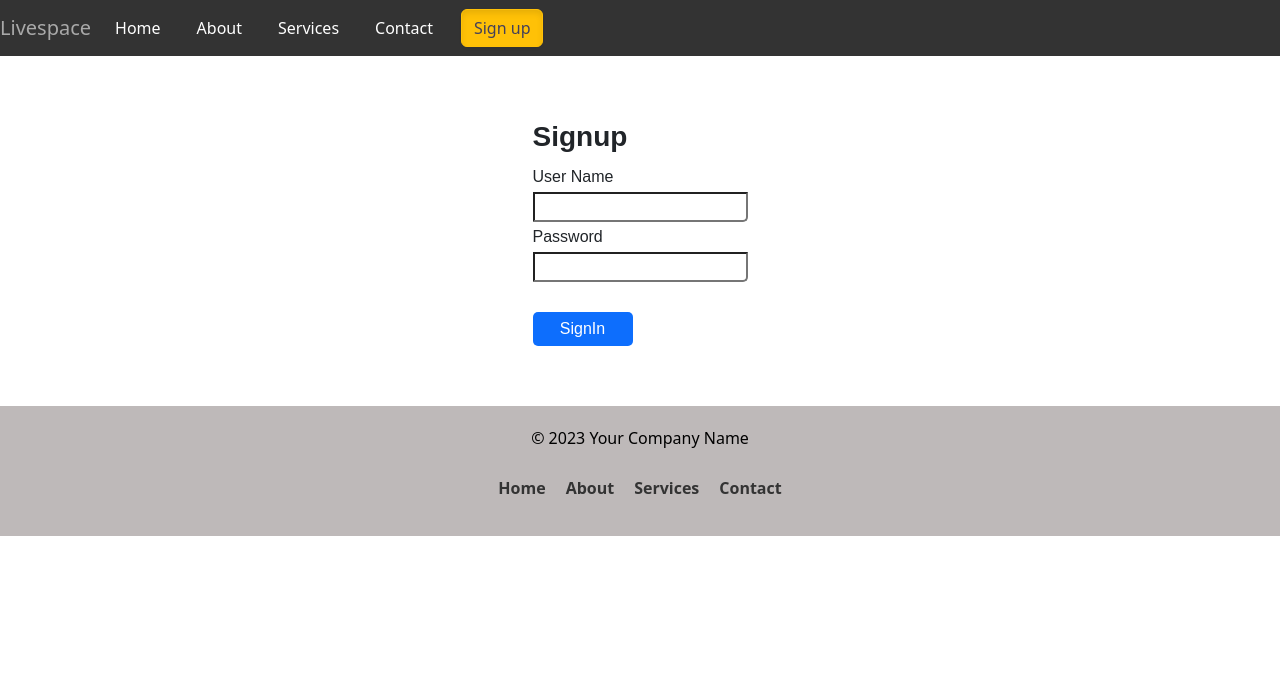
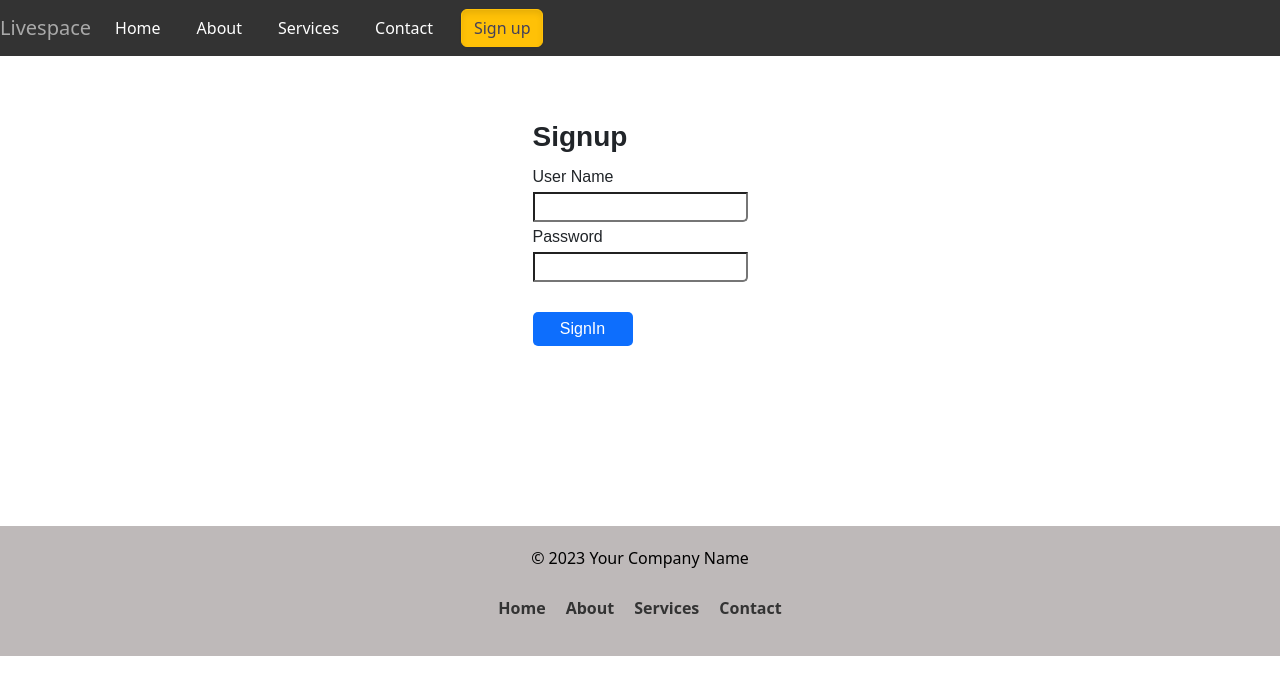
Before and after one commit to mouni0911/cmrassignment, a React (Create React App) app: page /signup in a window 1280 px wide. Shown: the top 694 px of the page. Built offline with nearby package versions, Linux system fonts and the light colour scheme.

Commit message:
3rdchange

```diff
--- a/src/Components/Signup.jsx
+++ b/src/Components/Signup.jsx
@@ -1,5 +1,6 @@
 import React, { useState } from "react";
 import Footer from "./Footer";
+import "./Signup.css";
 
 const Signup = () => {
   const [userName, setuserName] = useState("");
@@ -30,7 +31,7 @@ const Signup = () => {
 
   return (
     <>
-      <div style={{ paddingBottom: "60px" }}>
+      <div style={{ paddingBottom: "180px" }}>
         <form onSubmit={submitForm} style={myStyle}>
           <h3 style={{ alignItems: "center", fontWeight: "700" }}>Signup</h3>
 
```
Also changed, not shown: src/Components/Signup.css (added).
